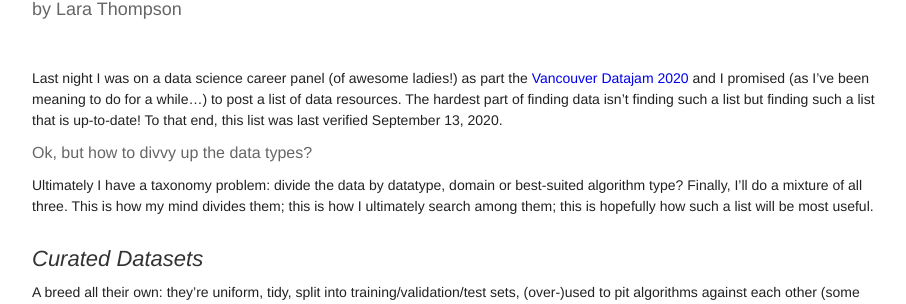
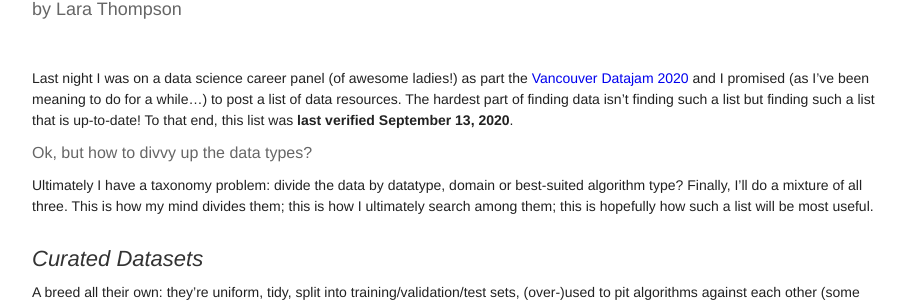
Before and after one commit to lrthomps/lrthomps.github.io, a Jekyll site: the page built from _posts/2020-09-13-data-where.md, in a window 1280 px wide. Shown: the part 289-593 px from the top of the page, without its empty margins (183-1089 px from the left). Built offline with Jekyll 4.4.1, drawn with Linux system fonts in a browser that asks for light colours.

Commit message:
strong should be bold

```diff
--- a/assets/css/style.css
+++ b/assets/css/style.css
@@ -190,7 +190,7 @@ a small { font-size: 11px; color: #666; margin-top: -0.6em; display: block; }
 
 ul {  }
 
-strong { font-family: 'OpenSansBold', "Helvetica Neue", Helvetica, Arial, sans-serif !important; font-weight: normal; }
+strong { font-family: 'OpenSansBold', "Helvetica Neue", Helvetica, Arial, sans-serif !important;  }
 
 
 hr {
```
